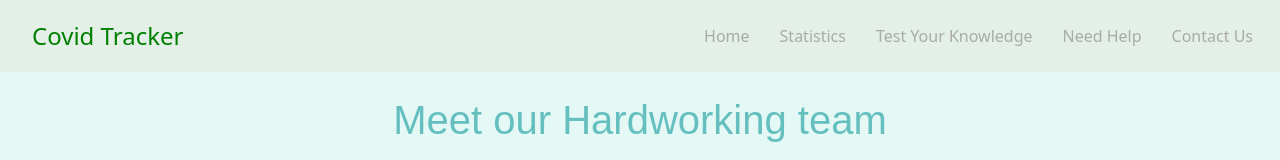
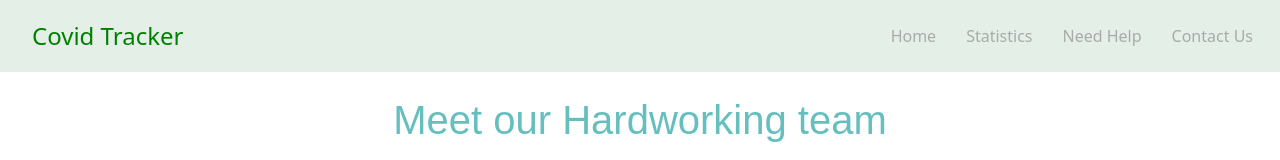
Before and after one commit to deepvashisth/Covid_Tracker, a React (Create React App) app: page /Contact in a window 1280 px wide. Shown: the top 160 px of the page. Built offline with nearby package versions, Linux system fonts and the light colour scheme; a web font is replaced by a local one.

Commit message:
bug fixed

```diff
--- a/src/Css/Contactus.css
+++ b/src/Css/Contactus.css
@@ -13,7 +13,7 @@
   padding-top: 0.9rem;
 }
 .top {
-  background-color: #e4f9f5;
+  background-color: white;
 }
 h1 {
   font-family: "Montserrat", sans-serif;
--- a/src/Css/Home.css
+++ b/src/Css/Home.css
@@ -5,7 +5,7 @@
   margin: 0;
 }
 .rowColor {
-  background-color: #f8f5f1;
+  background-color: #e4efe7;
   margin-bottom: 7vh;
 }
 .image_corrona {
--- a/src/Css/Quiz.css
+++ b/src/Css/Quiz.css
@@ -52,7 +52,7 @@
 }
 
 
-button:hover {
+.buttonCss:hover {
   background-color: #555e7d;
 }
 
--- a/src/component/Home.js
+++ b/src/component/Home.js
@@ -5,7 +5,7 @@ const Home = () => {
     return (
 
 
-            <div className='container-fluid'>
+            <div className='container-fluid HomeMain'>
                     <div className='row rowColor'>
                         <div className='col-lg-6 col-md-12 left-box'>
 
--- a/src/component/NavigationBar.js
+++ b/src/component/NavigationBar.js
@@ -29,9 +29,6 @@ return (
                 <Link to='/needhelp'>Statistics</Link>
               </li>
               <li>
-                <Link to='/quiz'>Test Your Knowledge</Link>
-              </li>
-              <li>
                 <Link to='/needhelp'>Need Help</Link>
               </li>
               <li>
```
Also changed, not shown: src/component/Carousel.js (line endings or trailing spaces).
